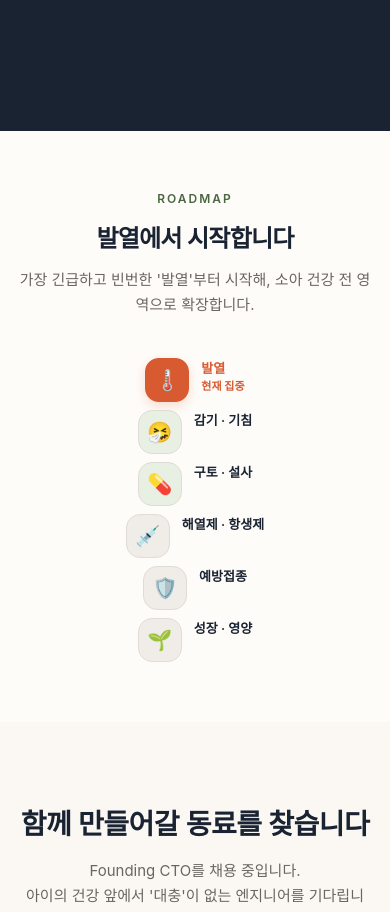
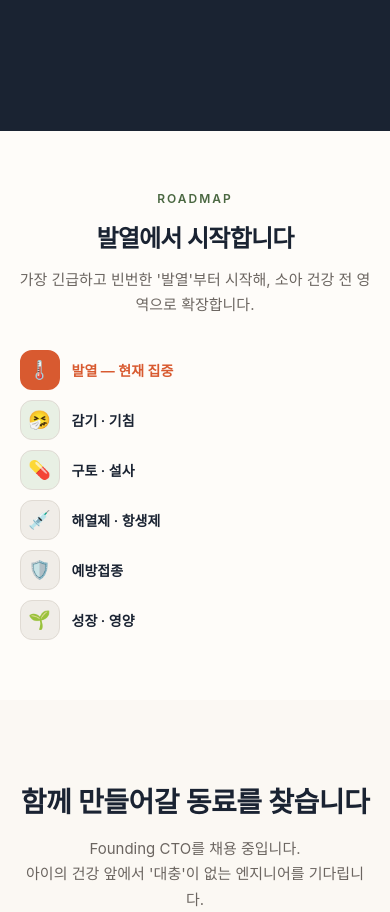
Before and after one commit to samahn0601/onfamilylearn-web, a Next.js app: page / in a window 390 px wide. Shown: the part 8521-9433 px from the top of the page. Built offline with nearby package versions, Linux system fonts and the light colour scheme; a web font is replaced by a local one.

Commit message:
로드맵 아이콘 정렬 수정

```diff
--- a/app/page.jsx
+++ b/app/page.jsx
@@ -915,82 +915,82 @@ function RoadmapSection() {
     { label: "발열", icon: "🌡️", status: "now", desc: "현재 집중" },
     { label: "감기 · 기침", icon: "🤧", status: "next", desc: "" },
     { label: "구토 · 설사", icon: "💊", status: "next", desc: "" },
-    { label: "해열제 · 항생제", icon: "💉", status: "future", desc: "" },
+    { label: "해열제\n항생제", icon: "💉", status: "future", desc: "" },
     { label: "예방접종", icon: "🛡️", status: "future", desc: "" },
     { label: "성장 · 영양", icon: "🌱", status: "future", desc: "" },
   ];
+
+  if (isMobile) {
+    return (
+      <section style={{ padding: "60px clamp(16px, 5vw, 80px)", background: COLORS.warmWhite }}>
+        <div style={{ maxWidth: 800, margin: "0 auto", textAlign: "center" }}>
+          <FadeIn>
+            <p style={{ fontFamily: FONTS.body, fontSize: 12, fontWeight: 600, textTransform: "uppercase", letterSpacing: 2, color: COLORS.sage, marginBottom: 16 }}>Roadmap</p>
+          </FadeIn>
+          <FadeIn delay={0.1}>
+            <h2 style={{ fontFamily: FONTS.display, fontSize: "clamp(24px, 3vw, 34px)", fontWeight: 700, color: COLORS.navy, lineHeight: 1.35, letterSpacing: -0.8, marginBottom: 12 }}>발열에서 시작합니다</h2>
+          </FadeIn>
+          <FadeIn delay={0.15}>
+            <p style={{ fontFamily: FONTS.body, fontSize: 15, lineHeight: 1.7, color: COLORS.warmGray, marginBottom: 32 }}>가장 긴급하고 빈번한 '발열'부터 시작해, 소아 건강 전 영역으로 확장합니다.</p>
+          </FadeIn>
+          <FadeIn delay={0.2}>
+            <div style={{ display: "flex", flexDirection: "column", gap: 10 }}>
+              {phases.map((p, i) => (
+                <div key={i} style={{ display: "flex", alignItems: "center", gap: 12 }}>
+                  <div style={{
+                    width: 40, height: 40, borderRadius: 12, flexShrink: 0,
+                    display: "flex", alignItems: "center", justifyContent: "center", fontSize: 18,
+                    background: p.status === "now" ? COLORS.coral : p.status === "next" ? COLORS.sageLight : COLORS.lightGray,
+                    border: p.status === "now" ? `2px solid ${COLORS.coral}` : `1.5px solid ${COLORS.border}`,
+                  }}>{p.icon}</div>
+                  <p style={{ fontFamily: FONTS.body, fontWeight: 600, fontSize: 14, color: p.status === "now" ? COLORS.coral : COLORS.navy }}>
+                    {p.label.replace("\n", " · ")}{p.desc ? ` — ${p.desc}` : ""}
+                  </p>
+                </div>
+              ))}
+            </div>
+          </FadeIn>
+        </div>
+      </section>
+    );
+  }
+
   return (
-    <section style={{
-      padding: isMobile ? "60px clamp(16px, 5vw, 80px)" : "80px clamp(20px, 5vw, 80px)",
-      background: COLORS.warmWhite,
-    }}>
+    <section style={{ padding: "80px clamp(20px, 5vw, 80px)", background: COLORS.warmWhite }}>
       <div style={{ maxWidth: 800, margin: "0 auto", textAlign: "center" }}>
         <FadeIn>
-          <p style={{
-            fontFamily: FONTS.body, fontSize: 12, fontWeight: 600,
-            textTransform: "uppercase", letterSpacing: 2,
-            color: COLORS.sage, marginBottom: 16,
-          }}>Roadmap</p>
+          <p style={{ fontFamily: FONTS.body, fontSize: 12, fontWeight: 600, textTransform: "uppercase", letterSpacing: 2, color: COLORS.sage, marginBottom: 16 }}>Roadmap</p>
         </FadeIn>
         <FadeIn delay={0.1}>
-          <h2 style={{
-            fontFamily: FONTS.display, fontSize: "clamp(24px, 3vw, 34px)",
-            fontWeight: 700, color: COLORS.navy, lineHeight: 1.35,
-            letterSpacing: -0.8, marginBottom: 12,
-          }}>
-            발열에서 시작합니다
-          </h2>
+          <h2 style={{ fontFamily: FONTS.display, fontSize: "clamp(24px, 3vw, 34px)", fontWeight: 700, color: COLORS.navy, lineHeight: 1.35, letterSpacing: -0.8, marginBottom: 12 }}>발열에서 시작합니다</h2>
         </FadeIn>
         <FadeIn delay={0.15}>
-          <p style={{
-            fontFamily: FONTS.body, fontSize: 15, lineHeight: 1.7,
-            color: COLORS.warmGray, marginBottom: 40,
-          }}>
-            가장 긴급하고 빈번한 '발열'부터 시작해, 소아 건강 전 영역으로 확장합니다.
-          </p>
+          <p style={{ fontFamily: FONTS.body, fontSize: 15, lineHeight: 1.7, color: COLORS.warmGray, marginBottom: 40 }}>가장 긴급하고 빈번한 '발열'부터 시작해, 소아 건강 전 영역으로 확장합니다.</p>
         </FadeIn>
         <FadeIn delay={0.2}>
-          <div style={{
-            display: "flex",
-            flexDirection: isMobile ? "column" : "row",
-            alignItems: "center",
-            justifyContent: "center",
-            gap: isMobile ? 8 : 4,
-          }}>
+          <div style={{ display: "flex", alignItems: "flex-start", justifyContent: "center", gap: 0 }}>
             {phases.map((p, i) => (
-              <div key={i} style={{
-                display: "flex", alignItems: isMobile ? "flex-start" : "center",
-                flexDirection: isMobile ? "row" : "column",
-                gap: isMobile ? 12 : 6,
-              }}>
-                <div style={{
-                  display: "flex", flexDirection: "column", alignItems: "center",
-                }}>
+              <div key={i} style={{ display: "flex", alignItems: "center" }}>
+                <div style={{ display: "flex", flexDirection: "column", alignItems: "center", width: 88 }}>
                   <div style={{
-                    width: isMobile ? 44 : 52, height: isMobile ? 44 : 52,
-                    borderRadius: 14, display: "flex", alignItems: "center", justifyContent: "center",
-                    fontSize: isMobile ? 20 : 24,
+                    width: 52, height: 52, borderRadius: 14,
+                    display: "flex", alignItems: "center", justifyContent: "center", fontSize: 24,
                     background: p.status === "now" ? COLORS.coral : p.status === "next" ? COLORS.sageLight : COLORS.lightGray,
                     border: p.status === "now" ? `2px solid ${COLORS.coral}` : `1.5px solid ${COLORS.border}`,
                     boxShadow: p.status === "now" ? `0 4px 12px ${COLORS.coral}33` : "none",
+                    marginBottom: 8,
                   }}>{p.icon}</div>
-                </div>
-                <div style={{ textAlign: isMobile ? "left" : "center" }}>
                   <p style={{
-                    fontFamily: FONTS.body, fontWeight: 600,
-                    fontSize: 13, color: p.status === "now" ? COLORS.coral : COLORS.navy,
+                    fontFamily: FONTS.body, fontWeight: 600, fontSize: 12,
+                    color: p.status === "now" ? COLORS.coral : COLORS.navy,
+                    lineHeight: 1.3, whiteSpace: "pre-line",
                   }}>{p.label}</p>
                   {p.desc && (
-                    <p style={{
-                      fontFamily: FONTS.body, fontSize: 11, color: COLORS.coral, fontWeight: 600,
-                    }}>{p.desc}</p>
+                    <p style={{ fontFamily: FONTS.body, fontSize: 10, color: COLORS.coral, fontWeight: 600, marginTop: 2 }}>{p.desc}</p>
                   )}
                 </div>
-                {i < phases.length - 1 && !isMobile && (
-                  <span style={{
-                    fontSize: 14, color: COLORS.border, margin: "0 2px",
-                    alignSelf: "center",
-                  }}>→</span>
+                {i < phases.length - 1 && (
+                  <span style={{ fontSize: 14, color: COLORS.border, margin: "0 4px", paddingBottom: 28 }}>→</span>
                 )}
               </div>
             ))}
```
